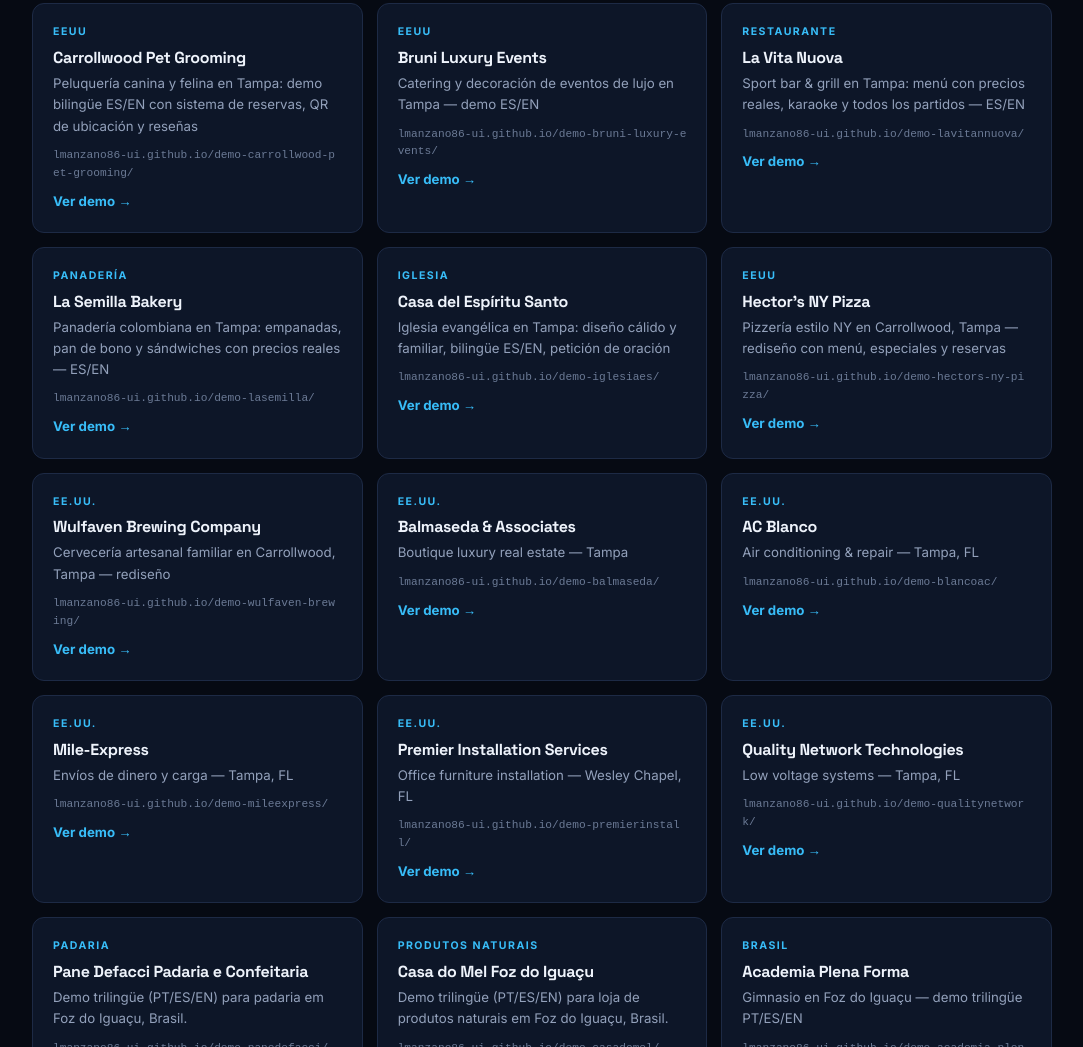
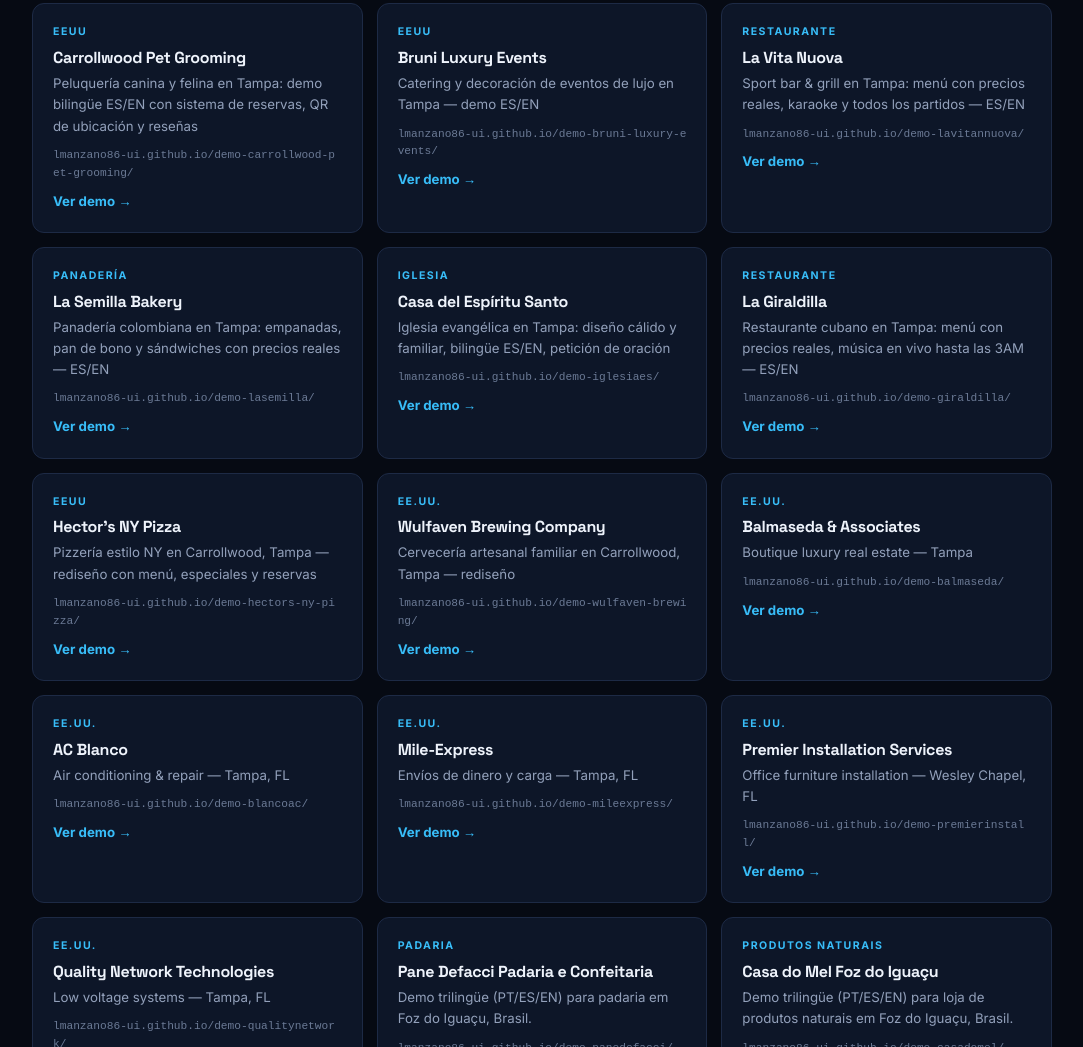
Before and after one commit to lmanzano86-ui/paginas-web, a plain HTML site: page index.html in a window 1280 px wide. Shown: the part 4445-5492 px from the top of the page, without its empty margins (98-1181 px from the left). Drawn offline with Linux system fonts and the light colour scheme; a script that the page names is missing.

Commit message:
Agrega demo La Giraldilla (restaurante cubano, sección EE.UU.)

```diff
--- a/index.html
+++ b/index.html
@@ -154,6 +154,7 @@
 <a class="demo" data-region="us" href="https://lmanzano86-ui.github.io/demo-lavitannuova/" target="_blank" rel="noopener"><div class="tag">Restaurante</div><h3>La Vita Nuova</h3><p>Sport bar &amp; grill en Tampa: menú con precios reales, karaoke y todos los partidos — ES/EN</p><div class="url">lmanzano86-ui.github.io/demo-lavitannuova/</div><span class="go">Ver demo →</span></a>
 <a class="demo" data-region="us" href="https://lmanzano86-ui.github.io/demo-lasemilla/" target="_blank" rel="noopener"><div class="tag">Panadería</div><h3>La Semilla Bakery</h3><p>Panadería colombiana en Tampa: empanadas, pan de bono y sándwiches con precios reales — ES/EN</p><div class="url">lmanzano86-ui.github.io/demo-lasemilla/</div><span class="go">Ver demo →</span></a>
 <a class="demo" data-region="us" href="https://lmanzano86-ui.github.io/demo-iglesiaes/" target="_blank" rel="noopener"><div class="tag">Iglesia</div><h3>Casa del Espíritu Santo</h3><p>Iglesia evangélica en Tampa: diseño cálido y familiar, bilingüe ES/EN, petición de oración</p><div class="url">lmanzano86-ui.github.io/demo-iglesiaes/</div><span class="go">Ver demo →</span></a>
+<a class="demo" data-region="us" href="https://lmanzano86-ui.github.io/demo-giraldilla/" target="_blank" rel="noopener"><div class="tag">Restaurante</div><h3>La Giraldilla</h3><p>Restaurante cubano en Tampa: menú con precios reales, música en vivo hasta las 3AM — ES/EN</p><div class="url">lmanzano86-ui.github.io/demo-giraldilla/</div><span class="go">Ver demo →</span></a>
 <a class="demo" data-region="us" href="https://lmanzano86-ui.github.io/demo-hectors-ny-pizza/" target="_blank" rel="noopener"><div class="tag">eeuu</div><h3>Hector&#x27;s NY Pizza</h3><p>Pizzería estilo NY en Carrollwood, Tampa — rediseño con menú, especiales y reservas</p><div class="url">lmanzano86-ui.github.io/demo-hectors-ny-pizza/</div><span class="go">Ver demo →</span></a>
 <a class="demo" data-region="us" href="https://lmanzano86-ui.github.io/demo-wulfaven-brewing/" target="_blank" rel="noopener"><div class="tag">EE.UU.</div><h3>Wulfaven Brewing Company</h3><p>Cervecería artesanal familiar en Carrollwood, Tampa — rediseño</p><div class="url">lmanzano86-ui.github.io/demo-wulfaven-brewing/</div><span class="go">Ver demo →</span></a>
 <a class="demo" data-region="us" href="https://lmanzano86-ui.github.io/demo-balmaseda/" target="_blank" rel="noopener"><div class="tag">EE.UU.</div><h3>Balmaseda &amp; Associates</h3><p>Boutique luxury real estate — Tampa</p><div class="url">lmanzano86-ui.github.io/demo-balmaseda/</div><span class="go">Ver demo →</span></a>
```
